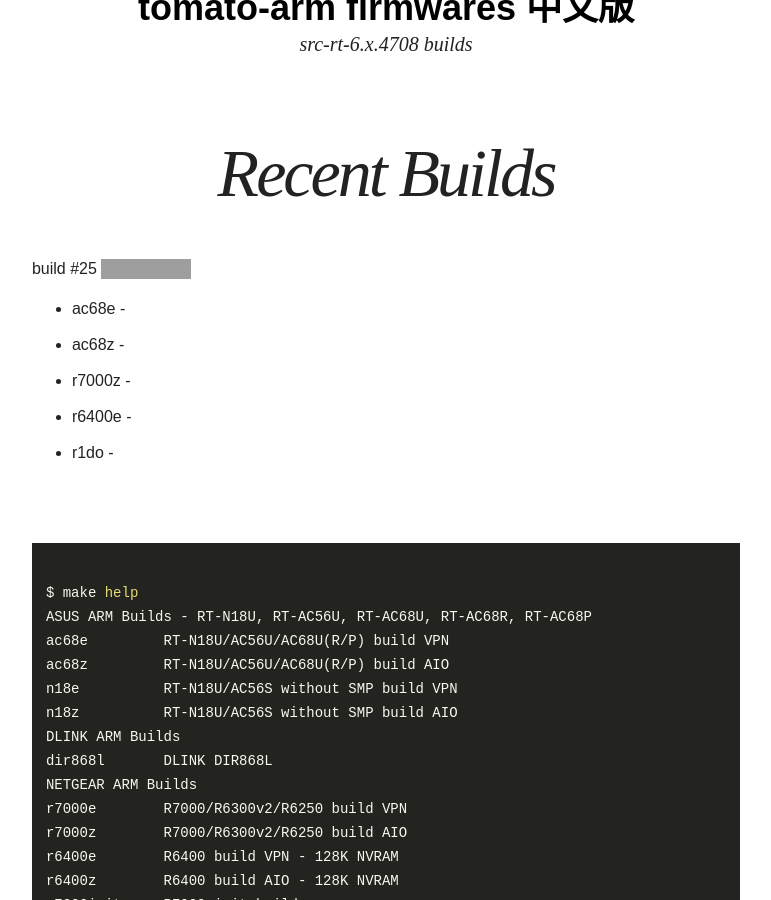
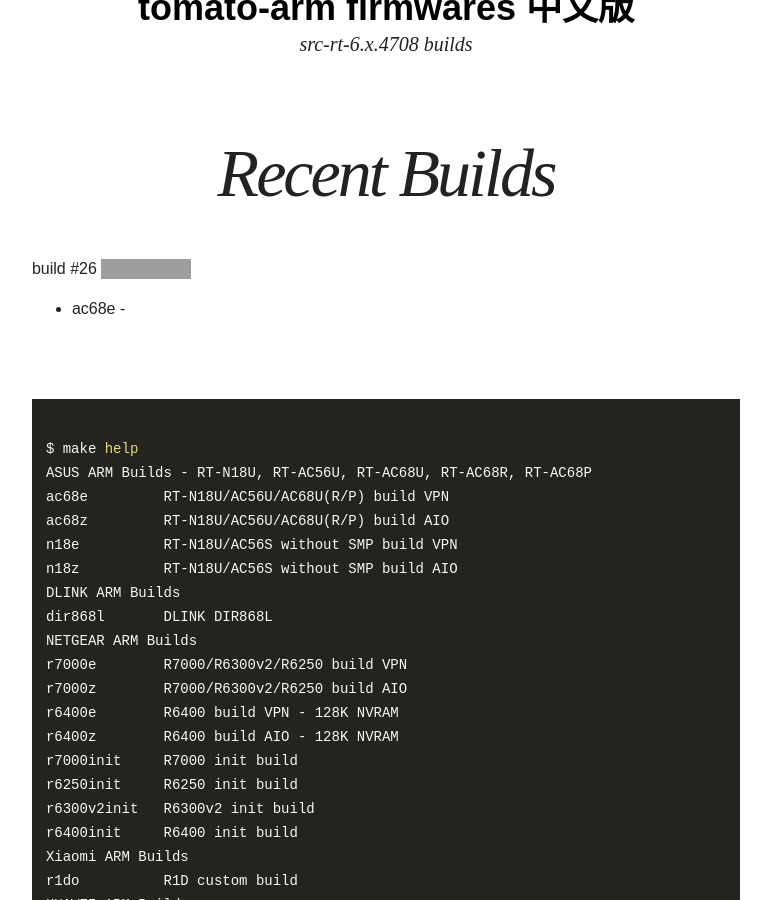
Before and after one commit to oglopss/tomato-arm-ci-jekyll, a Jekyll site: the page built from index.html, in a window 1280 px wide and 900 px high, scrolled down 339 px. Shown: the whole window, without its empty margins (254-1025 px from the left). Built offline with Jekyll 4.4.1, drawn with Linux system fonts in a browser that asks for light colours; nearby versions of some CDN libraries; grey boxes are pictures that could not be loaded.

Commit message:
Travis build 26 ac68e pushed to gh-pages

```diff
--- a/_data/ss.yml
+++ b/_data/ss.yml
@@ -1,7 +1,3 @@
-build: 25
+build: 26
 files:
   - 0001 ac68e
-  - 0005 r1do
-  - 0002 ac68z
-  - 0004 r6400e
-  - 0003 r7000z
```
